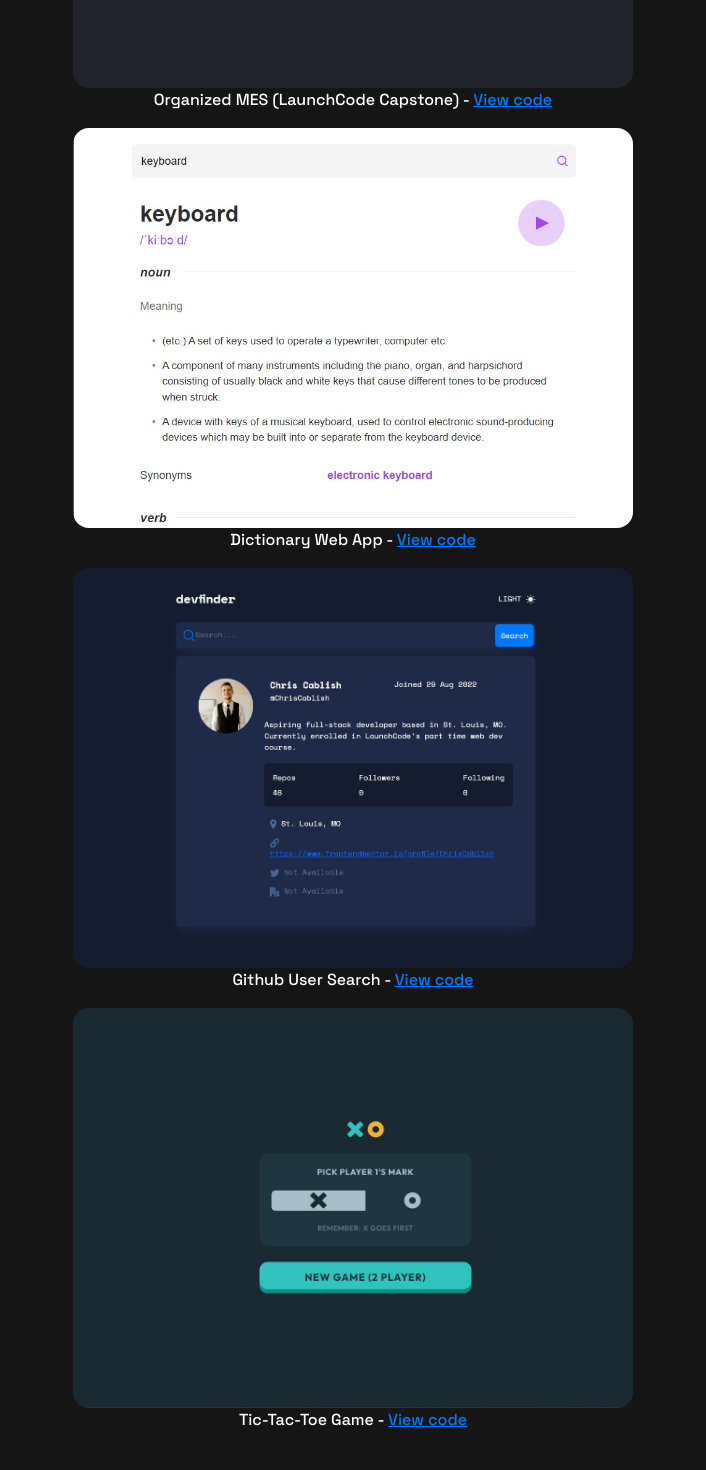
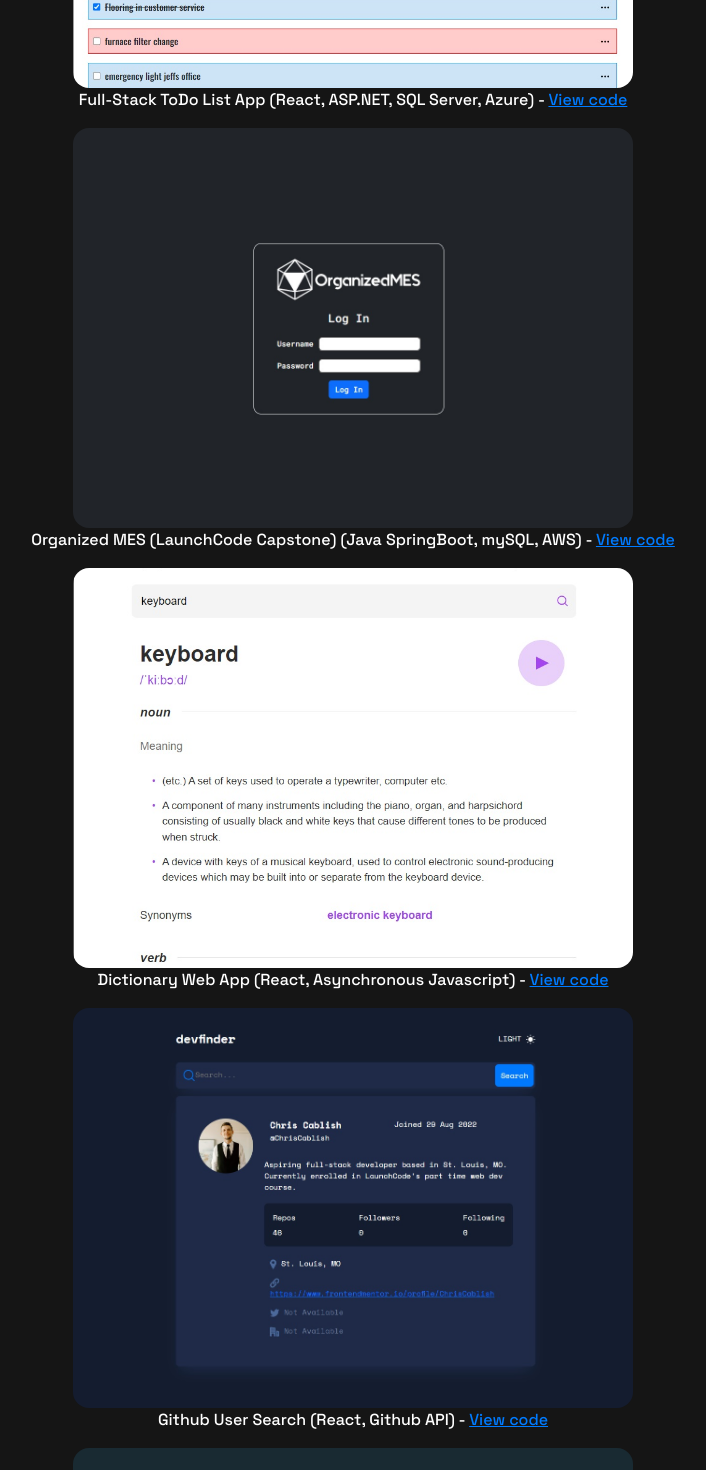
Before and after one commit to ChrisCablish/single-page-developer-portfolio, a React (Create React App) app: page / in a window 1280 px wide. Shown: the part 1400-2870 px from the top of the page, without its empty margins (287-993 px from the left). Built offline with nearby package versions, Linux system fonts and the light colour scheme.

Commit message:
add todo-list project

```diff
--- a/src/projects.util.js
+++ b/src/projects.util.js
@@ -3,38 +3,45 @@ import github from "./assets/images/my-project-images/githubuser.jpg";
 import tic from "./assets/images/my-project-images/ttt.jpg";
 import age from "./assets/images/my-project-images/agecalc.jpg";
 import MES from "./assets/images/my-project-images/organized_MES.jpg";
+import ToDo from "./assets/images/my-project-images/todo.jpg";
 
 const projects = [
   {
+    image: ToDo,
+    title: "Full-Stack ToDo List App (React, ASP.NET, SQL Server, Azure)",
+    link: "https://chriscablish.github.io/todo-list/",
+    code: "https://github.com/ChrisCablish/todo-list",
+  },
+  {
     image: MES,
-    title: "Organized MES (LaunchCode Capstone)",
+    title: "Organized MES (LaunchCode Capstone) (Java SpringBoot, mySQL, AWS)",
     link: "http://WorkflowManager-env.eba-d2t2geh2.us-east-2.elasticbeanstalk.com",
     code: "https://github.com/ChrisCablish/workflow-manager/tree/demo",
   },
   {
     image: dictionary,
-    title: "Dictionary Web App",
+    title: "Dictionary Web App (React, Asynchronous Javascript)",
     link: "https://chriscablish.github.io/dictionary-app/",
     code: "https://github.com/ChrisCablish/dictionary-app",
   },
   {
     image: github,
-    title: "Github User Search",
+    title: "Github User Search (React, Github API)",
     link: "https://chriscablish.github.io/github-user-search-app/",
     code: "https://github.com/ChrisCablish/github-user-search-app",
   },
   {
     image: tic,
-    title: "Tic-Tac-Toe Game",
+    title: "Tic-Tac-Toe Game (React)",
     link: "https://chriscablish.github.io/tic-tac-toe/",
     code: "https://github.com/ChrisCablish/tic-tac-toe",
   },
-  // {
-  //   image: age,
-  //   title: "Age Calculator",
-  //   link: "https://chriscablish.github.io/age-calculator-app/",
-  //   code: "https://github.com/ChrisCablish/age-calculator-app",
-  // },
+  {
+    image: age,
+    title: "Age Calculator (Vanilla JS)",
+    link: "https://chriscablish.github.io/age-calculator-app/",
+    code: "https://github.com/ChrisCablish/age-calculator-app",
+  },
 ];
 
 export default projects;
```
Also changed, not shown: src/assets/images/my-project-images/todo.jpg (added).
